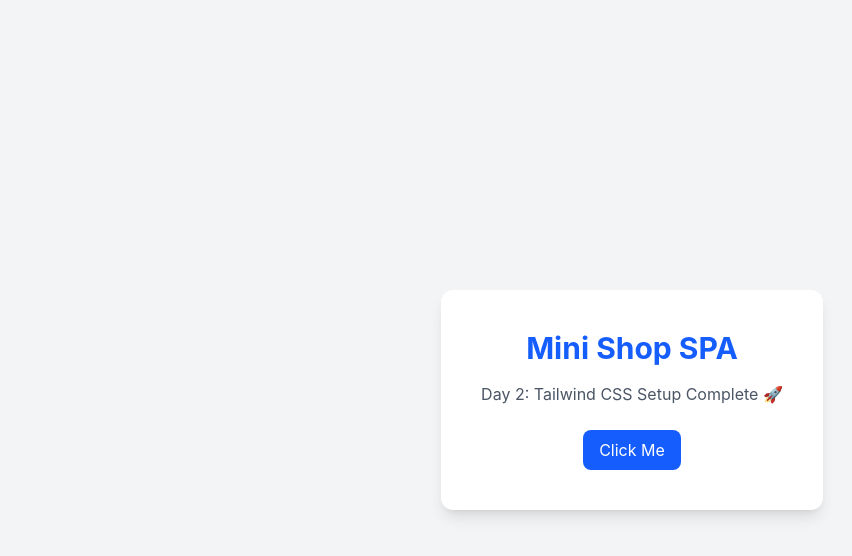
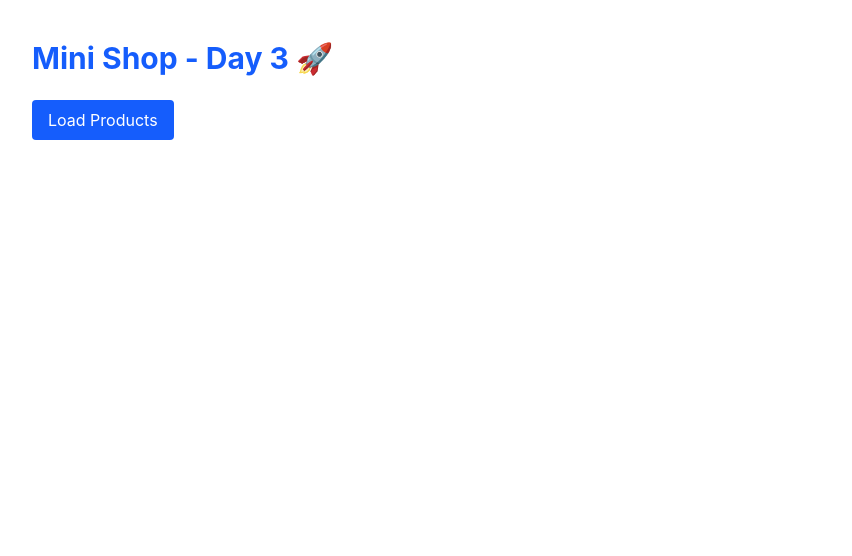
Before and after one commit to Dilum-Kalubowila/mini-shop, a Vue app: page / in a window 1280 px wide. Shown: the top 556 px of the page, without its empty margins (8-860 px from the left). Built offline with nearby package versions, Linux system fonts and the light colour scheme.

Commit message:
Day 3: Add API integration and TypeScript models

```diff
--- a/package.json
+++ b/package.json
@@ -10,6 +10,7 @@
   },
   "dependencies": {
     "@tailwindcss/vite": "^4.2.2",
+    "axios": "^1.15.0",
     "vue": "^3.5.32"
   },
   "devDependencies": {
--- a/src/App.vue
+++ b/src/App.vue
@@ -1,20 +1,41 @@
 <template>
-  <div class="min-h-screen bg-gray-100 flex items-center justify-center">
-    <div class="bg-white p-10 rounded-xl shadow-lg text-center">
-      <h1 class="text-3xl font-bold text-blue-600">
-        Mini Shop SPA
-      </h1>
-      <p class="mt-4 text-gray-600">
-        Day 2: Tailwind CSS Setup Complete 🚀
-      </p>
+  <div class="p-10">
+    <h1 class="text-3xl font-bold text-blue-600 mb-6">
+      Mini Shop - Day 3 🚀
+    </h1>
 
-      <button class="mt-6 px-4 py-2 bg-blue-600 text-white rounded-lg hover:bg-blue-700">
-        Click Me
-      </button>
+    <button
+      @click="loadProducts"
+      class="bg-blue-600 text-white px-4 py-2 rounded mb-6"
+    >
+      Load Products
+    </button>
+
+    <div v-if="products.length > 0">
+      <h2 class="text-xl font-bold mb-4">Products:</h2>
+
+      <ul>
+        <li
+          v-for="product in products"
+          :key="product.id"
+          class="mb-2"
+        >
+          {{ product.title }} - ${{ product.price }}
+        </li>
+      </ul>
     </div>
   </div>
 </template>
 
 <script setup lang="ts">
-// still empty
+import { ref } from "vue"
+import { getProducts } from "./services/productService"
+import type { Product } from "./types/product"
+
+const products = ref<Product[]>([])
+
+async function loadProducts() {
+  const data = await getProducts()
+  products.value = data.products
+}
 </script>
--- /dev/null
+++ b/src/services/api.ts
@@ -0,0 +1,5 @@
+import axios from "axios"
+
+export const api = axios.create({
+  baseURL: "https://dummyjson.com"
+})
--- /dev/null
+++ b/src/services/productService.ts
@@ -0,0 +1,7 @@
+import { api } from "./api"
+import type { ProductResponse } from "../types/product"
+
+export async function getProducts(): Promise<ProductResponse> {
+  const response = await api.get("/products")
+  return response.data
+}
--- /dev/null
+++ b/src/types/product.ts
@@ -0,0 +1,20 @@
+export interface Product {
+  id: number
+  title: string
+  description: string
+  price: number
+  discountPercentage: number
+  rating: number
+  stock: number
+  brand: string
+  category: string
+  thumbnail: string
+  images: string[]
+}
+
+export interface ProductResponse {
+  products: Product[]
+  total: number
+  skip: number
+  limit: number
+}
```
Also changed, not shown: 1 other file (tests, documents, lock files or other folders).
